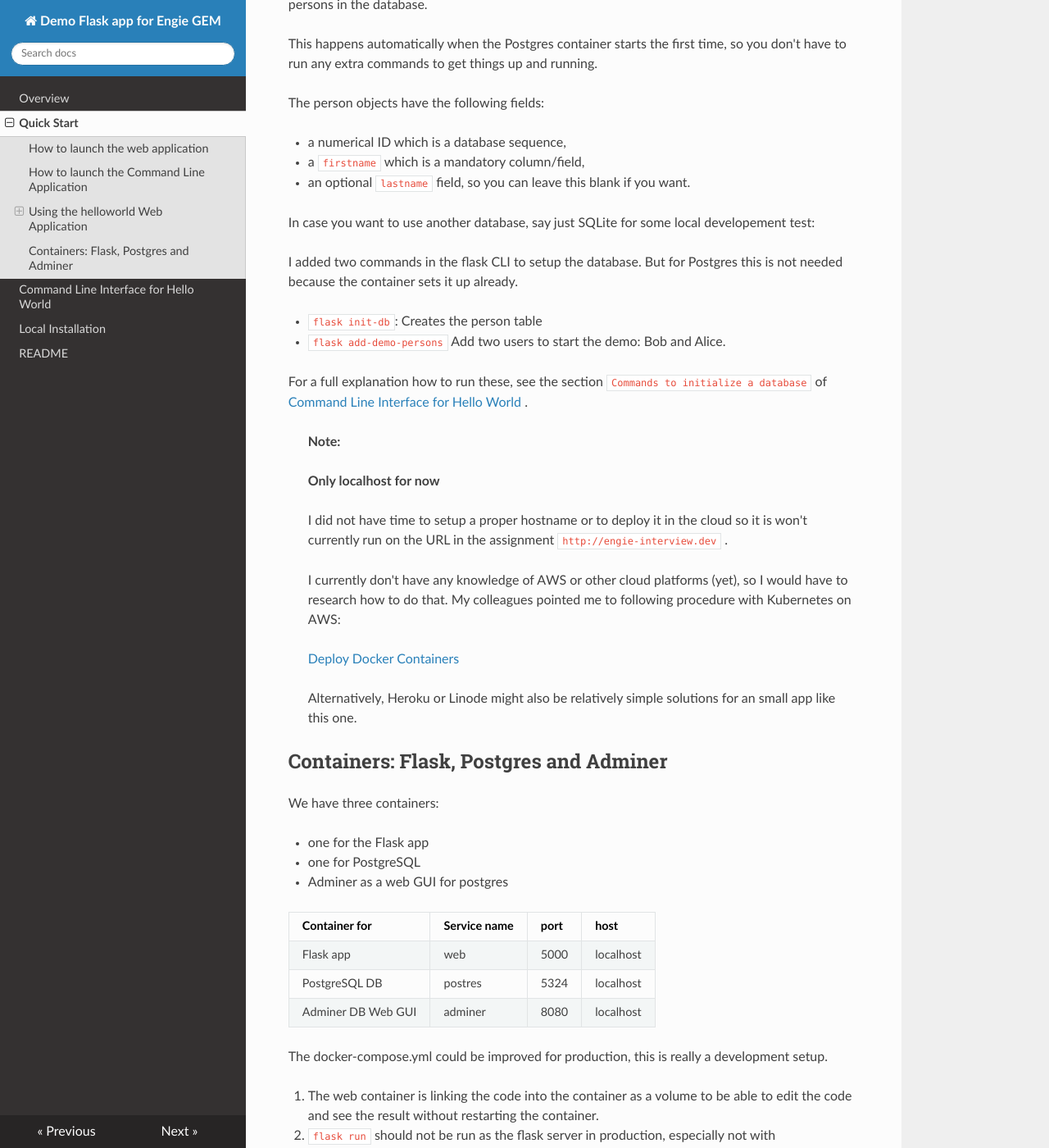
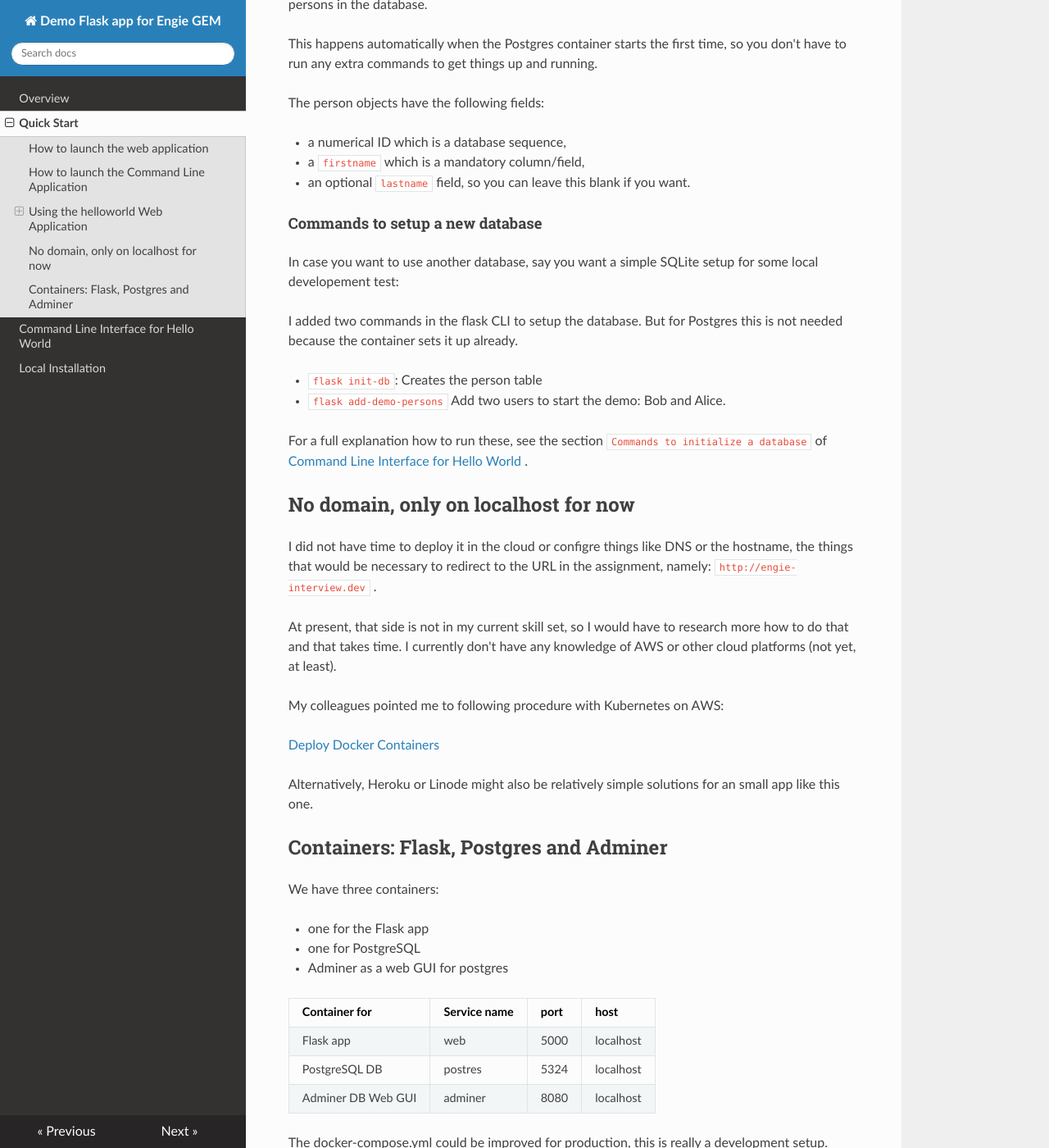
Before and after one commit to JohanKJSchreurs/demo-for-engie, an MkDocs documentation site: the page built from docs/quick-start.md, in a window 1280 px wide and 1400 px high, scrolled down 2073 px. Shown: the whole window at 82% size. Built offline with MkDocs 1.6.1, drawn with Linux system fonts in a browser that asks for light colours; nearby versions of some CDN libraries.

Commit message:
Working on documentation

```diff
--- a/docs/quick-start.md
+++ b/docs/quick-start.md
@@ -69,8 +69,9 @@ The person objects have the following fields:
 - a `firstname` which is a mandatory column/field,
 - an optional `lastname` field, so you can leave this blank if you want.
 
+#### Commands to setup a new database
 
-In case you want to use another database, say just SQLite for some local developement test:
+In case you want to use another database, say you want a simple SQLite setup for some local developement test:
 
 I added two commands in the flask CLI to setup the database. But for Postgres this is not needed because the container sets it up already.
 
@@ -81,20 +82,18 @@ For a full explanation how to run these, see the section
 `Commands to initialize a database`
 of [Command Line Interface for Hello World](helloworld-cli.md) .
 
+## No domain, only on localhost for now
 
-> **Note:**
->
-> **Only localhost for now**
->
-> I did not have time to setup a proper hostname or to deploy it in the cloud so
-it is won't currently run on the URL in the assignment `http://engie-interview.dev` .
->
-> I currently don't have any knowledge of AWS or other cloud platforms (yet), so I would have to research how to do that.
-> My colleagues pointed me to following procedure with Kubernetes on AWS:
->
-> [Deploy Docker Containers](https://aws.amazon.com/getting-started/hands-on/deploy-docker-containers/)
->
-> Alternatively, Heroku or Linode might also be relatively simple solutions for an small app like this one.
+I did not have time to deploy it in the cloud or configre things like DNS or the hostname, the things that would be necessary to redirect to the URL in the assignment, namely: `http://engie-interview.dev` .
+
+At present, that side is not in my current skill set, so I would have to research more how to do that and that takes time.
+I currently don't have any knowledge of AWS or other cloud platforms (not yet, at least).
+
+My colleagues pointed me to following procedure with Kubernetes on AWS:
+
+[Deploy Docker Containers](https://aws.amazon.com/getting-started/hands-on/deploy-docker-containers/)
+
+Alternatively, Heroku or Linode might also be relatively simple solutions for an small app like this one.
 
 ## Containers: Flask, Postgres and Adminer
 
@@ -116,6 +115,6 @@ The docker-compose.yml could be improved for production, this is really a develo
 
 2. `flask run` should not be run as the flask server in production, especially not with FLASK_ENV=development.
 
-   Instead would be better deploy the Flask app with some wsgi technology, Gunicorn might be a good choice.
+    Instead would be better deploy the Flask app with some wsgi technology, Gunicorn might be a good choice.
 
 3. In a real application a reverse proxy may be needed, for load balancing and security. Nginx is a common choice for this.
--- a/mkdocs.yml
+++ b/mkdocs.yml
@@ -5,5 +5,4 @@ nav:
     - Quick Start: quick-start.md
     - Command Line Interface for Hello World: helloworld-cli.md
     - Local Installation: local-installation.md
-    - README: ../README.md
 theme: readthedocs
```
Also changed, not shown: docs/helloworld-cli.md (+3 -1 lines), docs/index.md (+8 -0 lines), docs/local-installation.md (+5 -15 lines).
